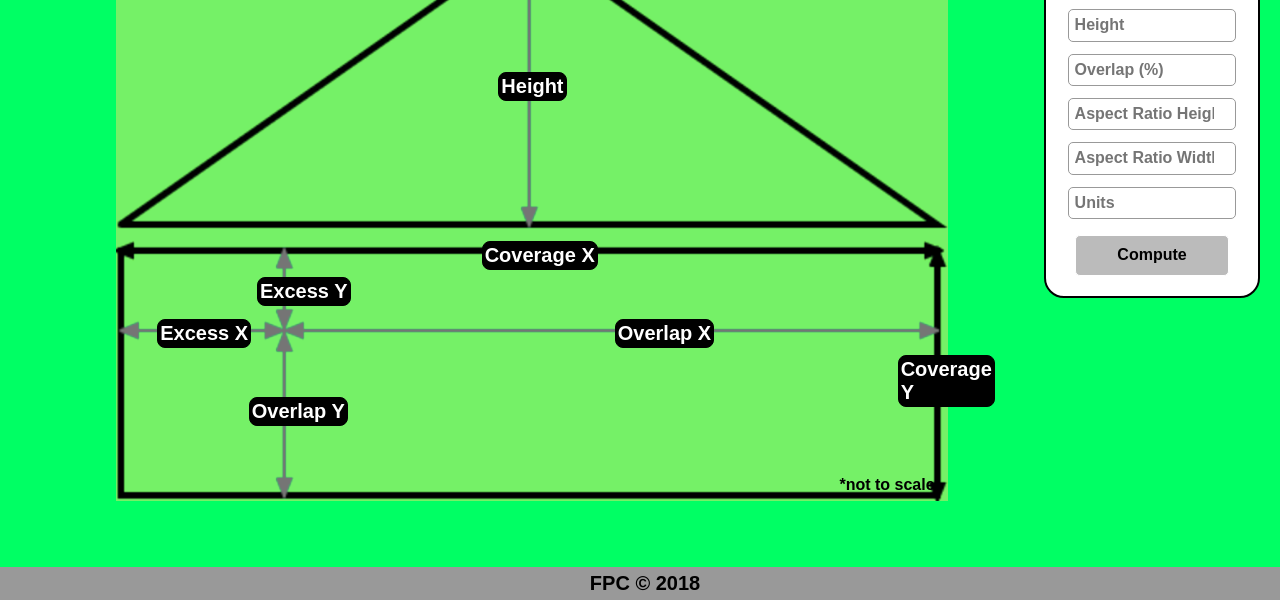
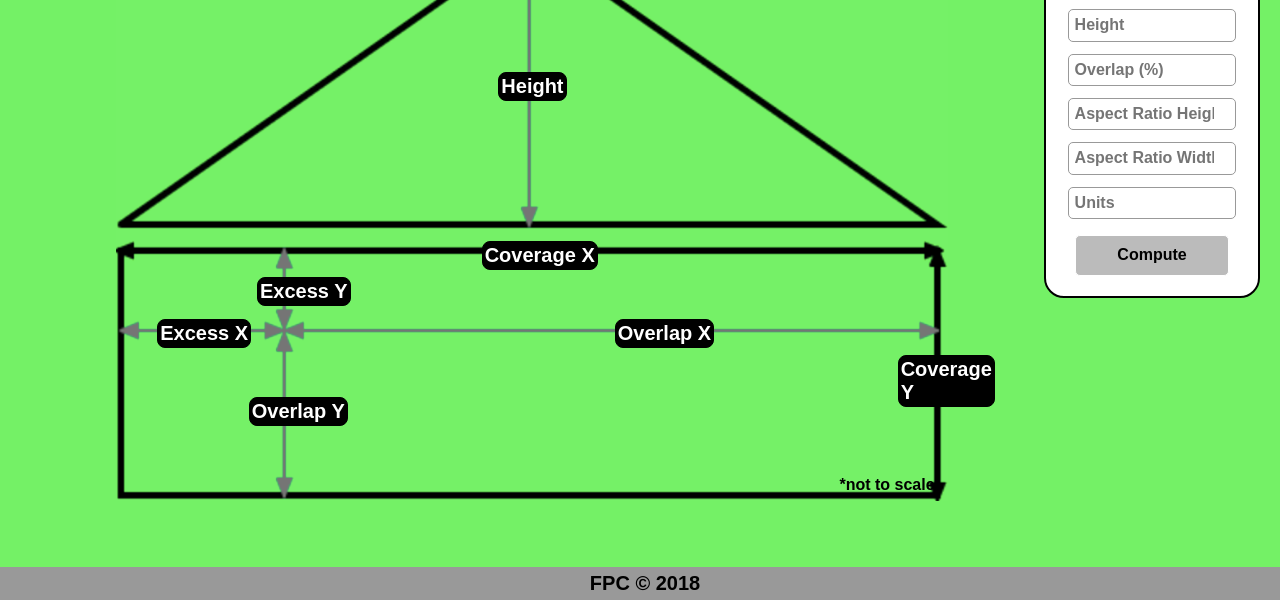
Before and after one commit to FlightPlanComp/FlightPlanComp.github.io, a plain HTML site: page index.html in a window 1280 px wide. Shown: the part 200-800 px from the top of the page. Drawn offline with Linux system fonts and the light colour scheme.

Commit message:
Add files via upload

```diff
--- a/FPC.css
+++ b/FPC.css
@@ -31,7 +31,7 @@
 }
 
 body {
-  background-color:rgb(0, 255, 100);
+  background-color:rgb(116, 241, 102);
   position: relative;
 }
 
```
